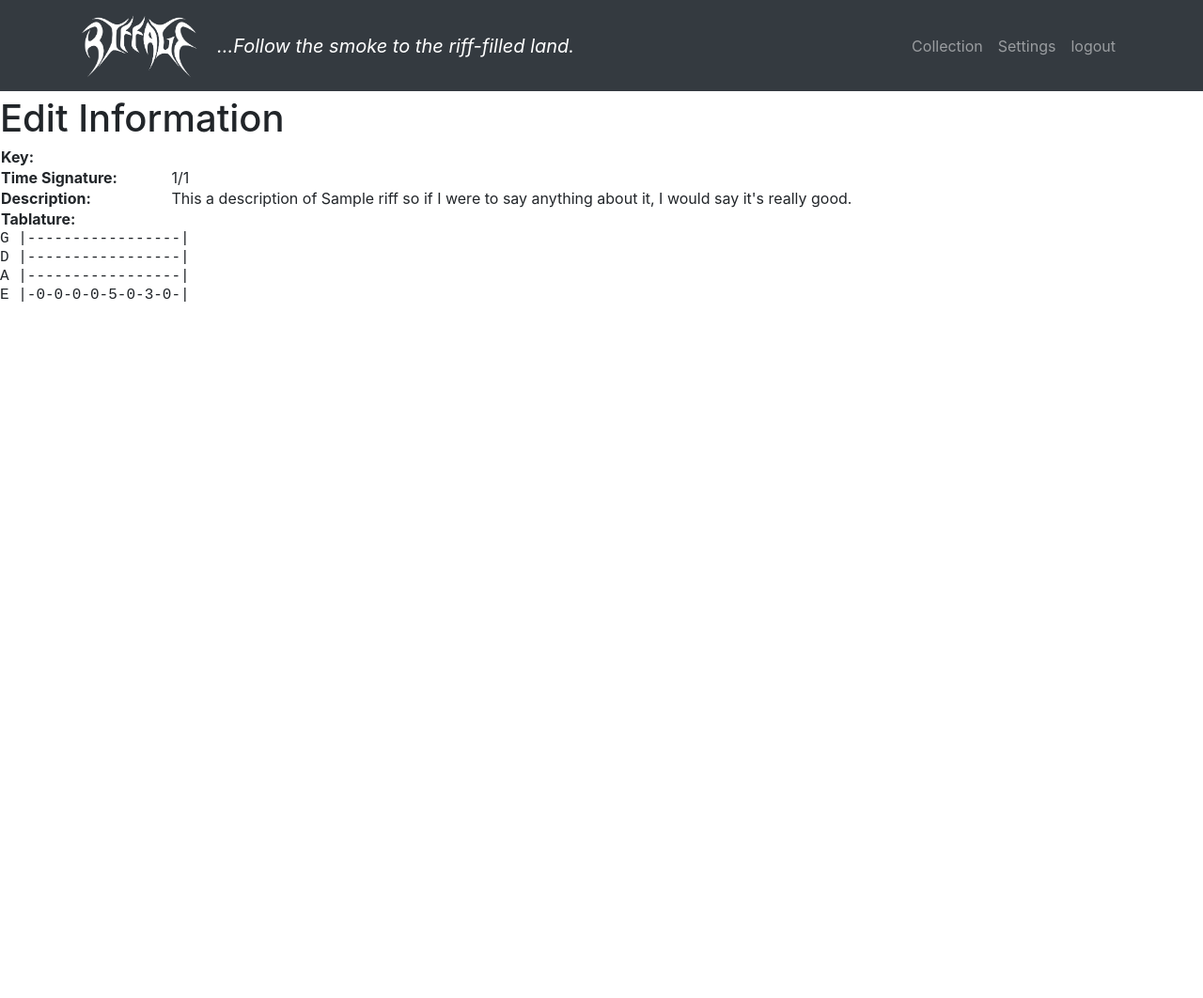
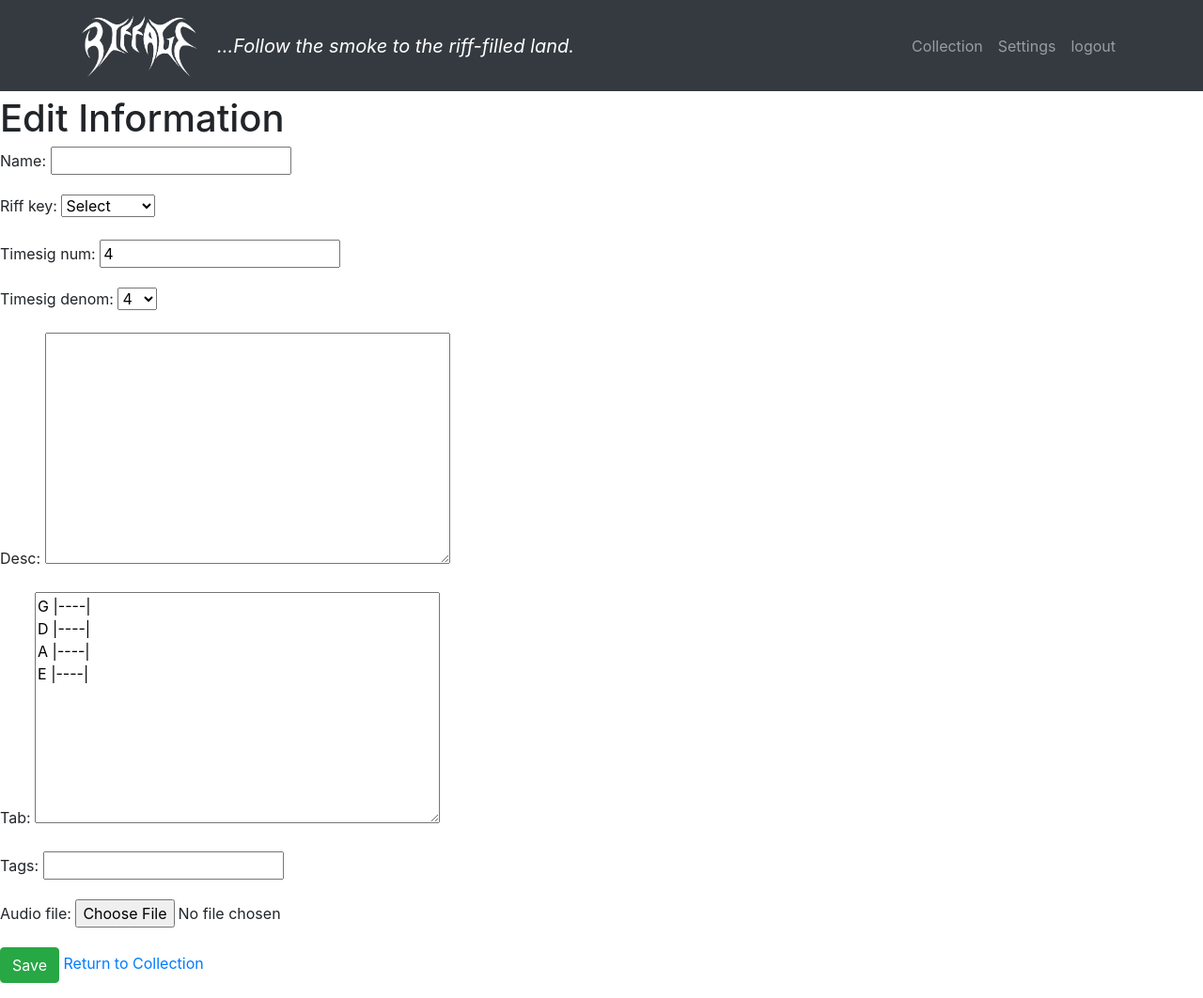
Before and after one commit to pefbass/riffage, a Django app: template riffage/collection/templates/collection/riff_edit.html in a window 1280 px wide. Shown: the whole page at 94% size. Before the commit the page ends 321 px from the top, so only its background shows below. Run offline with Django 3.2, Linux system fonts and the light colour scheme; the template is opened without the code that fills it: values that come from a table or form of the project are taken from there, others are empty; tables that the repository leaves empty hold one stand-in row (values such as "Sample post"); some libraries are stand-ins or nearby versions.

Commit message:
allows user to change information on edit page

```diff
--- a/riffage/collection/templates/collection/riff_edit.html
+++ b/riffage/collection/templates/collection/riff_edit.html
@@ -1,35 +1,10 @@
 {% extends 'base.html' %}
+{% block content %}
 
-{% block content %}
 	<h1>Edit Information </h1>
-		<table class="riff_edit">
-		<colgroup>
-			<col style="width:20%">
-			<col>
-		</colgroup>
-		<tr>
-			<th>Key:</th>
-			<td>{{ riff.riff_key }}</td>
-		</tr>
-		<tr>
-			<th>Time Signature:</th>
-			<td>{{ riff.timesig_num }}/{{ riff.timesig_denom }}</td>
-		</tr>
-		<tr>
-			<th>Description:</th>
-			<td>This a description of {{ riff.name }} so if I were to say anything about it, I would say it's really good.</td>
-		</tr>
-		<tr>
-			<th>Tablature:</th>
-			<td></td>
-		</tr>
-	</table>
-
-	<div class="tablature">
-		G |-----------------|<br>
-		D |-----------------|<br>
-		A |-----------------|<br>
-		E |-0-0-0-0-5-0-3-0-|<br>
-	</div>
-
+	<form method="post" enctype="multipart/form-data">
+		{% csrf_token %}
+		{{form.as_p}}
+	<button type="submit" class="btn btn-success" value="Save">Save</button>
+	<a href="/collection">Return to Collection</a>
 {% endblock %}
```
